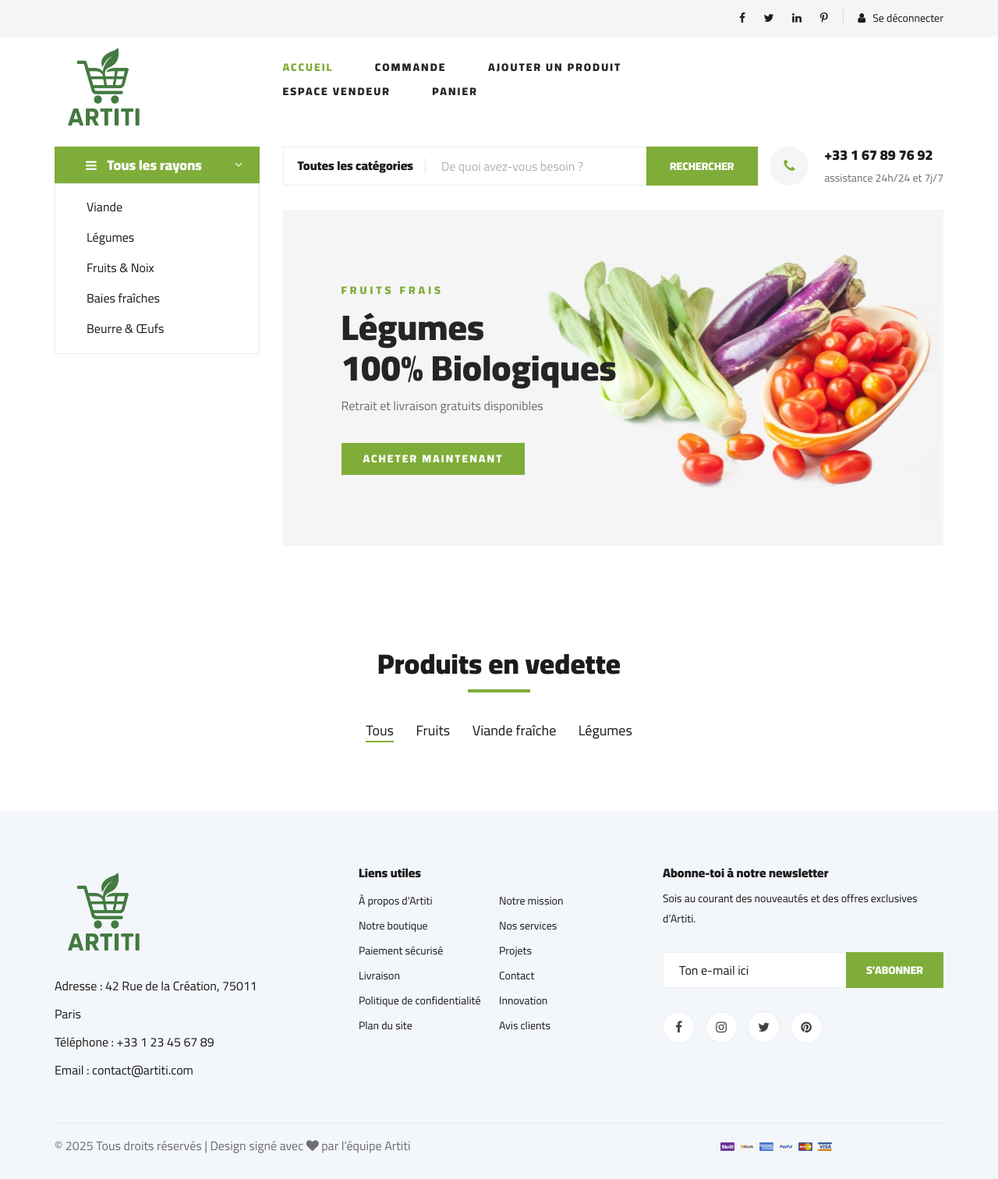
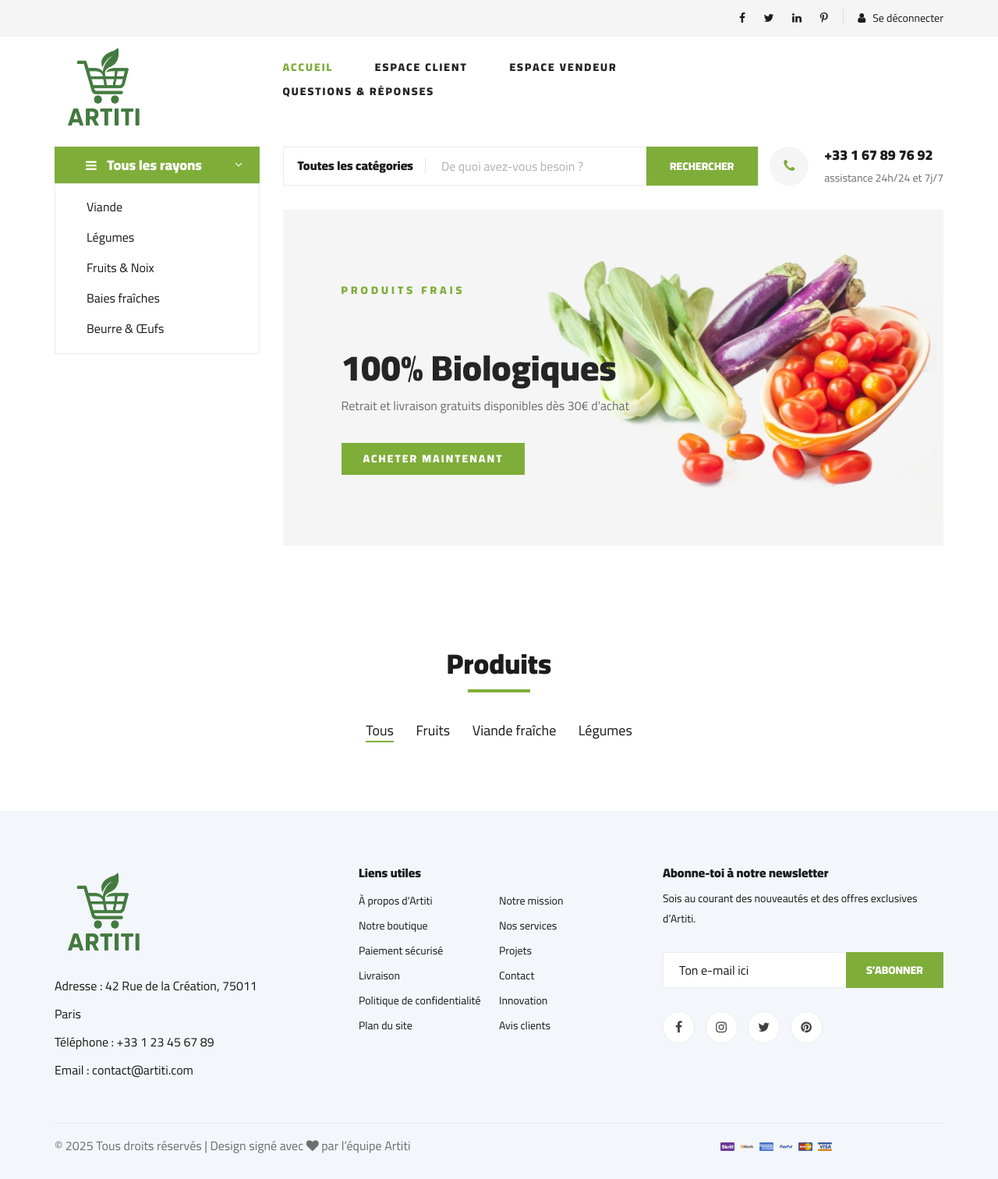
Before and after one commit to wiziki-75/ARTITI, a PHP site: page /index.php in a window 1280 px wide. Shown: the whole page at 78% size. Run offline with PHP 8.4, Linux system fonts and the light colour scheme; the visitor is signed in with stand-in values (Sample User, id 1); data that the repository does not hold is empty.

Commit message:
modified:   vue/home3.php

```diff
--- a/vue/home3.php
+++ b/vue/home3.php
@@ -17,7 +17,8 @@ if ($_SERVER['REQUEST_METHOD'] === 'POST' && !empty($_POST['id_produit']) && !em
 }
 
 // Fonctions utilitaires
-function get_image(string $type): string {
+function get_image(string $type): string
+{
     $images = [
         'viande'   => 'feature-1.jpg',
         'banane'   => 'feature-2.jpg',
@@ -31,7 +32,8 @@ function get_image(string $type): string {
     return $images[$type] ?? 'default.jpg';
 }
 
-function get_cat(string $type): string {
+function get_cat(string $type): string
+{
     $fruits = ['banane', 'goyave', 'pasteque', 'raisin', 'mangue', 'pomme'];
 
     return in_array($type, $fruits) ? 'fruit' : 'fresh-meat';
@@ -108,20 +110,28 @@ function get_cat(string $type): string {
         <div class="row">
             <div class="col-lg-3">
                 <div class="header__logo">
-                    <a href="./index.html"><img src="static/img/logo.png" alt=""></a>
+                    <a href="index.php"><img src="static/img/logo.png" alt=""></a>
                 </div>
             </div>
             <div class="col-lg-6">
                 <nav class="header__menu">
                     <ul>
                         <li class="active"><a href="index.php">Accueil</a></li>
-                        <li><a href="index.php?page=voir_commandes">Commande</a></li>
+                        <li><a href="#">Espace client</a>
+                            <ul class="header__menu__dropdown">
+                                <li><a href="index.php?page=panier">Panier</a></li>
+                                <li><a href="index.php?page=voir_commandes">Commande</a></li>
+                            </ul>
+                        </li>
 
                         <?php if (isset($_SESSION['role'])): ?>
-                            <li><a href="index.php?page=ajouter_produit">Ajouter un produit</a></li>
-
                             <?php if ($_SESSION['role'] === 'vendeur'): ?>
-                                <li><a href="index.php?page=commande_vendeur">Espace vendeur</a></li>
+                                <li><a href="#">Espace vendeur</a>
+                                    <ul class="header__menu__dropdown">
+                                        <li><a href="index.php?page=ajouter_produit">Ajouter un produit</a></li>
+                                        <li><a href="index.php?page=commande_vendeur">Commandes</a></li>
+                                    </ul>
+                                </li>
                             <?php else: ?>
                                 <li><a href="index.php?page=passer_vendeur">Passer vendeur</a></li>
                             <?php endif; ?>
@@ -134,7 +144,12 @@ function get_cat(string $type): string {
                                 <li><a href="./checkout.html">Paiement</a></li>
                             </ul>
                         </li> -->
-                        <li><a href="index.php?page=panier">Panier</a></li>
+                        <li><a href="#">Questions & Réponses</a>
+                            <ul class="header__menu__dropdown">
+                                <li><a href="#">Commerçant</a></li>
+                                <li><a href="#">Consommateur</a></li>
+                            </ul>
+                        </li>
                     </ul>
 
                 </nav>
@@ -191,10 +206,10 @@ function get_cat(string $type): string {
                 </div>
                 <div class="hero__item set-bg" data-setbg="static/img/hero/banner.jpg">
                     <div class="hero__text">
-                        <span>FRUITS FRAIS</span>
-                        <h2>Légumes <br />100% Biologiques</h2>
-                        <p>Retrait et livraison gratuits disponibles</p>
-                        <a href="#" class="primary-btn">ACHETER MAINTENANT</a>
+                        <span>PRODUITS FRAIS</span>
+                        <h2> <br />100% Biologiques</h2>
+                        <p>Retrait et livraison gratuits disponibles dès 30€ d'achat</p>
+                        <a href="#produits" class="primary-btn">ACHETER MAINTENANT</a>
                     </div>
 
                 </div>
@@ -207,12 +222,12 @@ function get_cat(string $type): string {
 <!-- Categories Section End -->
 
 <!-- Featured Section Begin -->
-<section class="featured spad">
+<section class="featured spad" id="produits">
     <div class="container">
         <div class="row">
             <div class="col-lg-12">
                 <div class="section-title">
-                    <h2>Produits en vedette</h2>
+                    <h2>Produits</h2>
                 </div>
                 <div class="featured__controls">
                     <ul>
```
